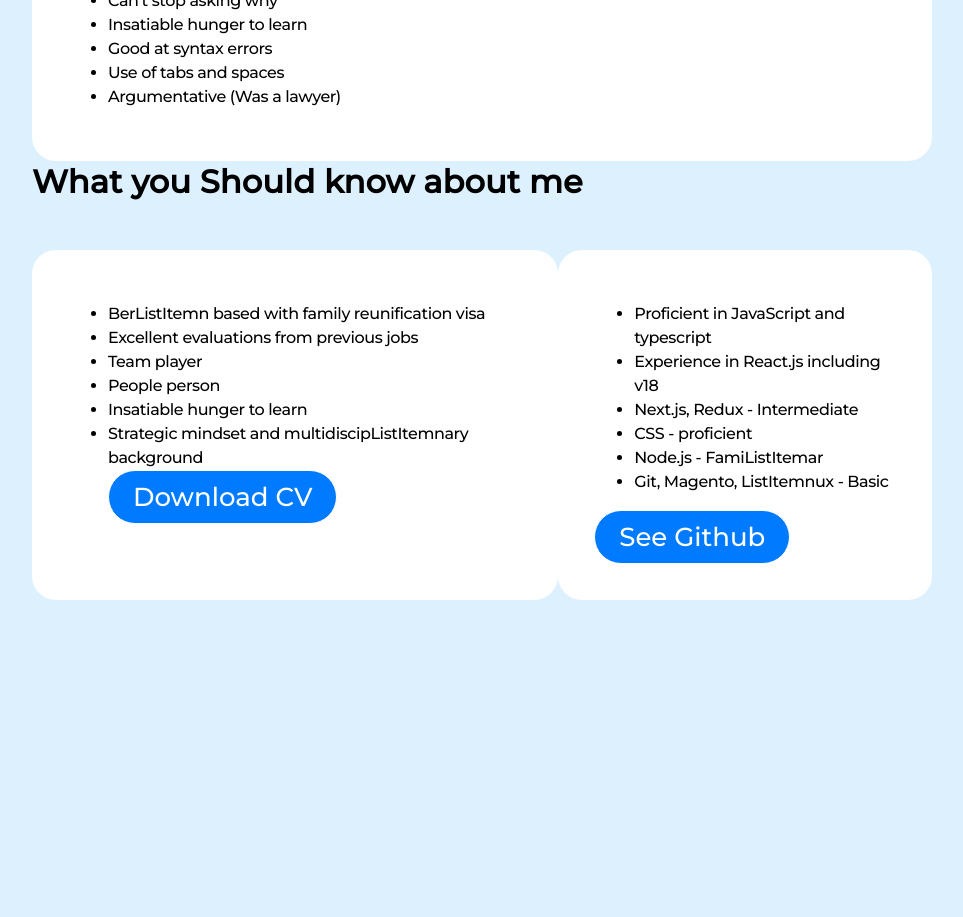
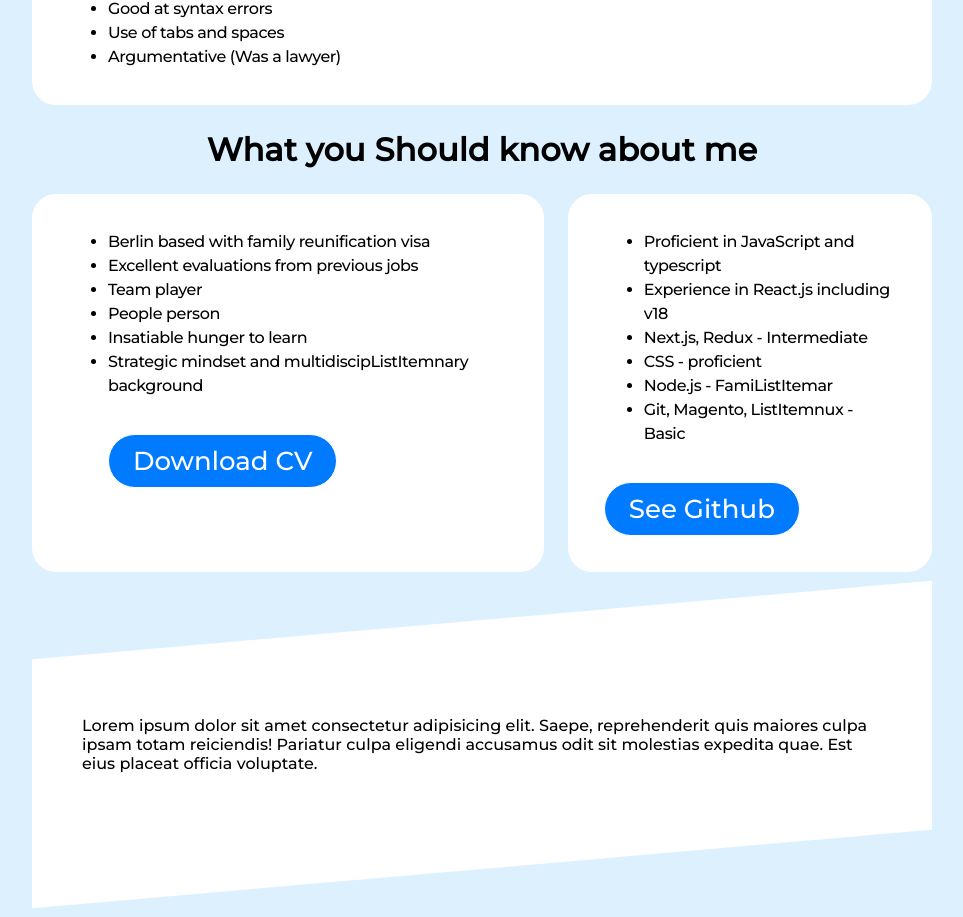
Before and after one commit to idomand/portofilo, a React (Vite) app: page / in a window 1280 px wide. Shown: the part 520-1437 px from the top of the page, without its empty margins (158-1121 px from the left). Before the commit the page ends 1128 px from the top, so only its background shows below. Built offline with nearby package versions, Linux system fonts and the light colour scheme; a web font is replaced by a local one.

Commit message:
adding section3

```diff
--- a/index.html
+++ b/index.html
@@ -5,13 +5,18 @@
     <link rel="preconnect" href="https://fonts.googleapis.com" />
     <link rel="preconnect" href="https://fonts.gstatic.com" crossorigin />
     <link
+      rel="shortcut icon"
+      type="image/png"
+      href="./src/assets/favicon.png"
+    />
+
+    <link
       href="https://fonts.googleapis.com/css2?family=Montserrat:wght@500&family=Oxygen&family=Oxygen+Mono&display=swap"
       rel="stylesheet"
     />
-
-    <link rel="icon" type="image/svg+xml" href="/vite.svg" />
+    <!-- <link rel="icon" type="image/svg+xml" href="/vite.svg" /> -->
     <meta name="viewport" content="width=device-width, initial-scale=1.0" />
-    <title>Vite + React + TS</title>
+    <title>Ido | Frontend Developer</title>
   </head>
   <body>
     <div id="root"></div>
--- a/src/App.tsx
+++ b/src/App.tsx
@@ -1,6 +1,7 @@
 import { styled } from "styled-components";
 import Section1 from "./Components/Section1";
 import Section2 from "./Components/Section2";
+import Section3 from "./Components/Section3";
 
 const MainWrapper = styled.main`
   max-width: 900px;
@@ -12,6 +13,7 @@ function App() {
     <MainWrapper>
       <Section1 />
       <Section2 />
+      <Section3 />
     </MainWrapper>
   );
 }
--- a/src/Components/Section1.tsx
+++ b/src/Components/Section1.tsx
@@ -2,10 +2,11 @@ import { styled } from "styled-components";
 import { Header1 } from "../styles/common/Text";
 import TypedLine from "./TypedLine";
 import { EmailLink } from "../styles/common/Links";
+import { Section } from "../styles/common/Continer";
 
-const Section1Wrapper = styled.section`
+const Section1Wrapper = styled(Section)`
   max-width: 900px;
-  margin: auto;
+  margin: 0 auto 48px;
 `;
 
 const SiteHeader = styled(Header1)`
--- a/src/Components/Section2.tsx
+++ b/src/Components/Section2.tsx
@@ -1,18 +1,22 @@
 import { styled } from "styled-components";
-import { Div } from "../styles/common/Continer";
-import { Header3, ListItem } from "../styles/common/Text";
+import { Div, Section } from "../styles/common/Continer";
+import { Header3, ListItem, UL } from "../styles/common/Text";
 import { BasicLink } from "../styles/common/Links";
 
 type Props = {};
 
-const Section2Wrapper = styled.section`
-  margin-top: 48px;
+const Section2Wrapper = styled(Section)`
+  /* margin-top: 48px; */
 `;
 
 const WhyNo = styled.div``;
 const WhyYes = styled.div`
   display: flex;
   justify-content: space-around;
+`;
+
+const Div2 = styled(Div)`
+  margin-left: 24px;
 `;
 
 const CVLink = styled(BasicLink).attrs(() => {
@@ -32,7 +36,7 @@ export default function Section2({}: Props) {
       <WhyNo>
         <Header3>What you Should not know about me</Header3>
         <Div>
-          <ul>
+          <UL>
             <ListItem>will finish the coffee in the office</ListItem>
             <ListItem>
               will finish the glühwein at the christmas party.
@@ -46,16 +50,14 @@ export default function Section2({}: Props) {
             <ListItem>Good at syntax errors</ListItem>
             <ListItem>Use of tabs and spaces</ListItem>
             <ListItem>Argumentative (Was a lawyer)</ListItem>
-          </ul>
+          </UL>
         </Div>
       </WhyNo>
       <Header3>What you Should know about me</Header3>
       <WhyYes>
         <Div>
-          <ul>
-            <ListItem>
-              BerListItemn based with family reunification visa
-            </ListItem>
+          <UL>
+            <ListItem>Berlin based with family reunification visa</ListItem>
             <ListItem>Excellent evaluations from previous jobs</ListItem>
             <ListItem>Team player</ListItem>
             <ListItem>People person</ListItem>
@@ -64,19 +66,19 @@ export default function Section2({}: Props) {
               Strategic mindset and multidiscipListItemnary background
             </ListItem>
             <BasicLink>Download CV</BasicLink>
-          </ul>
+          </UL>
         </Div>
-        <Div>
-          <ul>
+        <Div2>
+          <UL>
             <ListItem>Proficient in JavaScript and typescript</ListItem>
             <ListItem>Experience in React.js including v18</ListItem>
             <ListItem>Next.js, Redux - Intermediate</ListItem>
             <ListItem>CSS - proficient</ListItem>
             <ListItem>Node.js - FamiListItemar</ListItem>
             <ListItem>Git, Magento, ListItemnux - Basic</ListItem>
-          </ul>
+          </UL>
           <GitHubLink>See Github</GitHubLink>
-        </Div>
+        </Div2>
       </WhyYes>
     </Section2Wrapper>
   );
--- /dev/null
+++ b/src/Components/Section3.tsx
@@ -0,0 +1,42 @@
+import React from "react";
+import { styled } from "styled-components";
+import { Section } from "../styles/common/Continer";
+
+const Section3Wrapper = styled(Section)`
+  --skew-angle: -5deg;
+  padding-block: 5rem;
+  position: relative;
+  isolation: isolate;
+  /* background-color: white; */
+  position: relative;
+  isolation: isolate;
+  &::after {
+    content: "";
+    background: white;
+    position: absolute;
+    z-index: -1;
+    inset: 0;
+    transform: skewY(var(--skew-angle));
+  }
+`;
+const Wrapper = styled.div`
+  max-width: 50rem;
+  margin-inline: auto;
+  padding-inline: 1rem;
+`;
+type Props = {};
+
+export default function Section3({}: Props) {
+  return (
+    <Section3Wrapper>
+      <Wrapper>
+        <p>
+          Lorem ipsum dolor sit amet consectetur adipisicing elit. Saepe,
+          reprehenderit quis maiores culpa ipsam totam reiciendis! Pariatur
+          culpa eligendi accusamus odit sit molestias expedita quae. Est eius
+          placeat officia voluptate.
+        </p>
+      </Wrapper>
+    </Section3Wrapper>
+  );
+}
--- a/src/global.css
+++ b/src/global.css
@@ -1,3 +1,7 @@
+*::after {
+  box-sizing: border-box;
+}
+
 body {
   background: #dcf0fe;
   font-family: "Montserrat", sans-serif;
--- a/src/styles/common/Continer.ts
+++ b/src/styles/common/Continer.ts
@@ -1,6 +1,8 @@
 import { styled } from "styled-components";
 
-export const Section = styled.section``;
+export const Section = styled.section`
+  margin-bottom: 48px;
+`;
 
 export const Div = styled.div`
   background-color: white;
--- a/src/styles/common/Links.ts
+++ b/src/styles/common/Links.ts
@@ -43,22 +43,18 @@ export const BasicLink: any = styled.a.attrs(() => {
   font-size: 26px;
   font-style: normal;
   font-weight: 500;
-  line-height: 20px; /* 76.923% */
-
   border-radius: 80px;
-  font-size: 26px;
-  font-style: normal;
-  font-weight: 500;
   line-height: 20px;
   padding: 16px 24px;
   text-decoration: none;
   transition: 0.3s;
   display: inline-block;
+  margin-top: 36px;
   &:hover,
   &:active {
     background: ${({ theme }) => theme.white};
-    border: 1.3px solid ${({ theme }) => theme.mainCTA};
-    color: ${({ theme }) => theme.mainCTA};
+    border: 1.3px solid ${({ theme }) => theme.blue};
+    color: ${({ theme }) => theme.blue};
   }
   @media (${({ theme }) => theme.devices.break1}) {
     width: 100px;
--- a/src/styles/common/Text.ts
+++ b/src/styles/common/Text.ts
@@ -22,9 +22,9 @@ export const Header2 = styled.h2`
 `;
 
 export const Header3 = styled.h3`
-  margin: 0 0 48px 0;
+  margin: 24px 0 24px 0;
+  text-align: center;
   font-weight: 700;
-
   font-size: 32px;
   font-style: normal;
   font-weight: 700;
@@ -39,6 +39,11 @@ export const Text = styled.p`
   line-height: 150%;
   letter-spacing: -0.4px;
 `;
+
+export const UL = styled.ul`
+  margin: 0;
+`;
+
 export const ListItem = styled.li`
   font-size: 16px;
   font-style: normal;
```
Also changed, not shown: src/assets/favicon.png (added).
